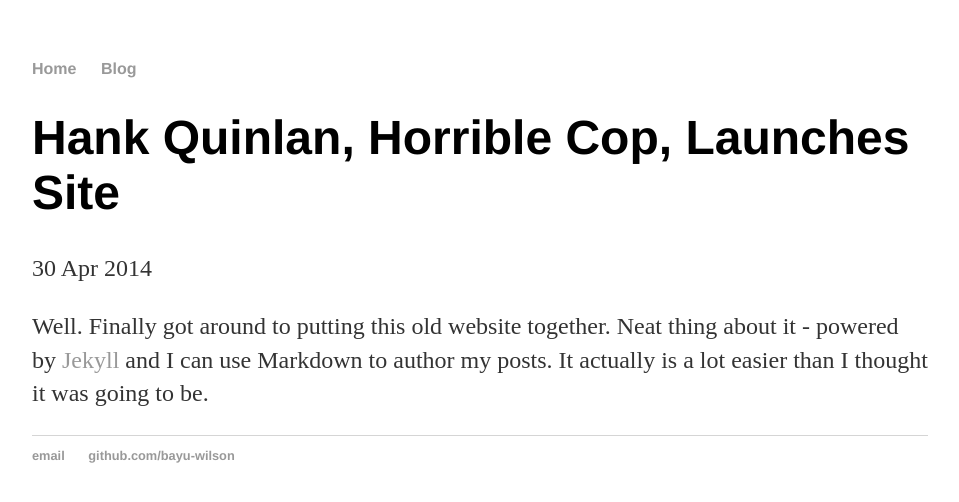
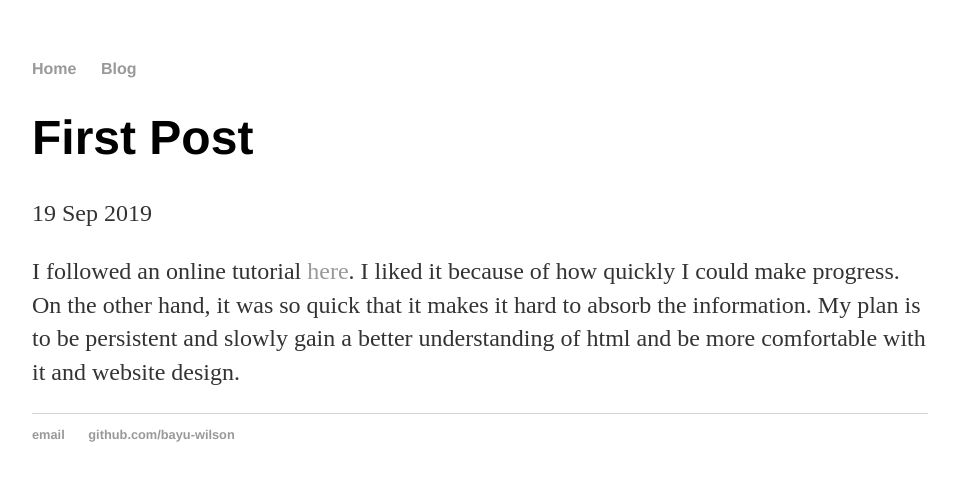
Before and after one commit to bayu-wilson/oldbayu-wilson.github.io, a Jekyll site: the page built from _posts/2019-09-19-website-launch.md, in a window 1280 px wide. Shown: the top 502 px of the page, without its empty margins (160-1119 px from the left). Built offline with Jekyll 4.4.1, drawn with Linux system fonts in a browser that asks for light colours.

Commit message:
Minor changes

```diff
--- a/_posts/2019-09-19-website-launch.md
+++ b/_posts/2019-09-19-website-launch.md
@@ -1,7 +1,7 @@
 ---
 layout: post
-title: "Hank Quinlan, Horrible Cop, Launches Site"
-date: 2014-04-30
+title: "First Post"
+date: 2019-09-19
 ---
 
-Well. Finally got around to putting this old website together. Neat thing about it - powered by [Jekyll](http://jekyllrb.com) and I can use Markdown to author my posts. It actually is a lot easier than I thought it was going to be.
+I followed an online tutorial <a href="http://jmcglone.com/guides/github-pages/"> here</a>. I liked it because of how quickly I could make progress. On the other hand, it was so quick that it makes it hard to absorb the information. My plan is to be persistent and slowly gain a better understanding of html and be more comfortable with it and website design.
--- a/index.html
+++ b/index.html
@@ -6,7 +6,8 @@ title: Bayu Wilson
 	<h1>Bayu Wilson</h1>
 	<p>I am a first year physics graduate student at the University of California, Riverside (UCR). I am interested in the thermal and spatial evolution of the intergalactic medium (IGM). I've yet to choose an advisor but plan to remain in the IGM group at UCR.</p>
 
-	<a href="BayuWilson_CV.pdf">ok</a>
+
+	<center> <a href="BayuWilson_CV.pdf">CURRICULUM VITAE (CV)</a> </center>
 	<!-- <a href="default.asp"> -->
 	  <!-- <img src="IMG_8478.jpg" alt="HTML tutorial" style="width:42px;height:42px;border:0;"> -->
 	<!-- </a> -->
```
